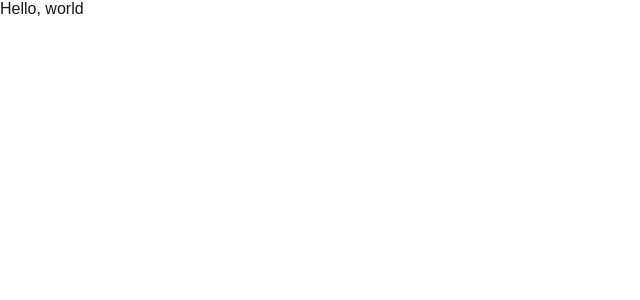
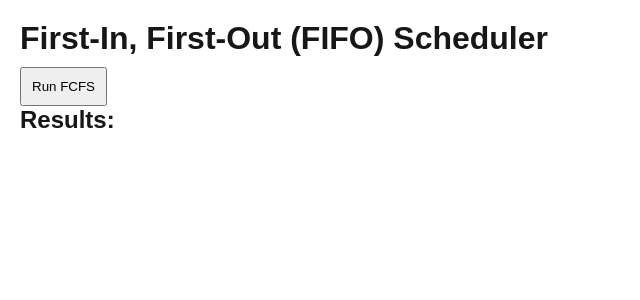
Before and after one commit to ZanderA28/cs540_project1, a Next.js app: page / in a window 1280 px wide. Shown: the top 300 px of the page, without its empty margins (0-640 px from the left). Built offline with nearby package versions, Linux system fonts and the light colour scheme.

Commit message:
Added FIFO Algorithm and processes to put into scheduling tasks.

```diff
--- a/src/app/page.js
+++ b/src/app/page.js
@@ -8,9 +8,50 @@ import jsPDF from "jspdf";
 import "chart.js/auto";
 
 export default function Home() {
-  return (
-      <div>
-          <p>Hello, world</p>
-    </div>
-  );
+    const [processes, setProcesses] = useState([
+        { id: "P1", arrivalTime: 0, burstTime: 10 },
+        { id: "P2", arrivalTime: 2, burstTime: 5 },
+        { id: "P3", arrivalTime: 4, burstTime: 8 },
+    ]);
+    const [results, setResults] = useState([]);
+
+    function runFIFO() {
+        const output = fifo([...processes]); // Run FIFO
+        setResults(output);
+    }
+
+    return (
+        <div style={{ padding: "20px" }}>
+            <h1>First-In, First-Out (FIFO) Scheduler</h1>
+
+            <button onClick={runFIFO} style={{ marginTop: "10px", padding: "10px", cursor: "pointer" }}>
+                Run FCFS
+            </button>
+
+            <h2>Results:</h2>
+            <ul>
+                {results.map((entry, index) => (
+                    <li key={index}>
+                        {entry.process} → {entry.startTime} to {entry.endTime}
+                    </li>
+                ))}
+            </ul>
+        </div>
+    );
 }
+
+// FIFO Scheduling Algorithm
+function fifo(processes) {
+    processes.sort((a, b) => a.arrivalTime - b.arrivalTime);
+    let time = 0;
+    let ganttChart = [];
+
+    processes.forEach((process) => {
+        let startTime = Math.max(time, process.arrivalTime);
+        let endTime = startTime + process.burstTime;
+        ganttChart.push({ process: process.id, startTime, endTime });
+        time = endTime;
+    });
+
+    return ganttChart;
+}
```
